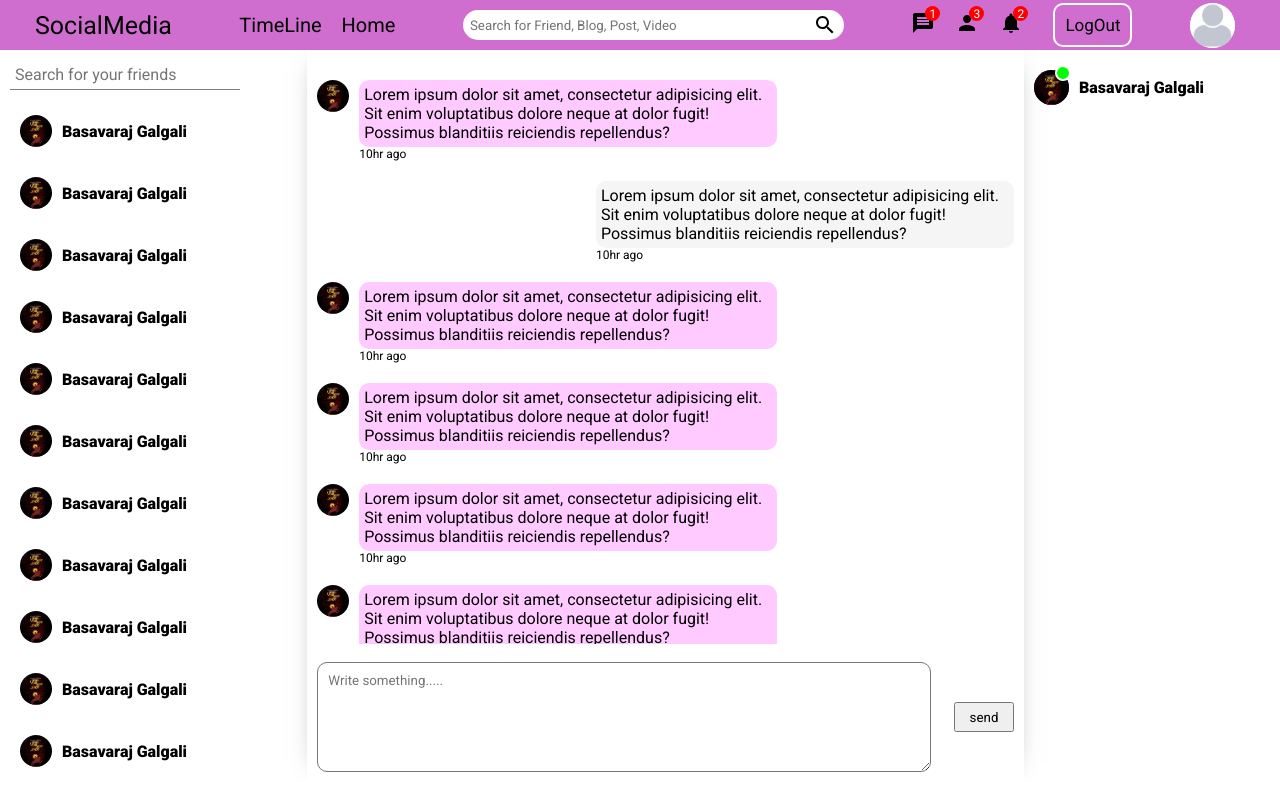
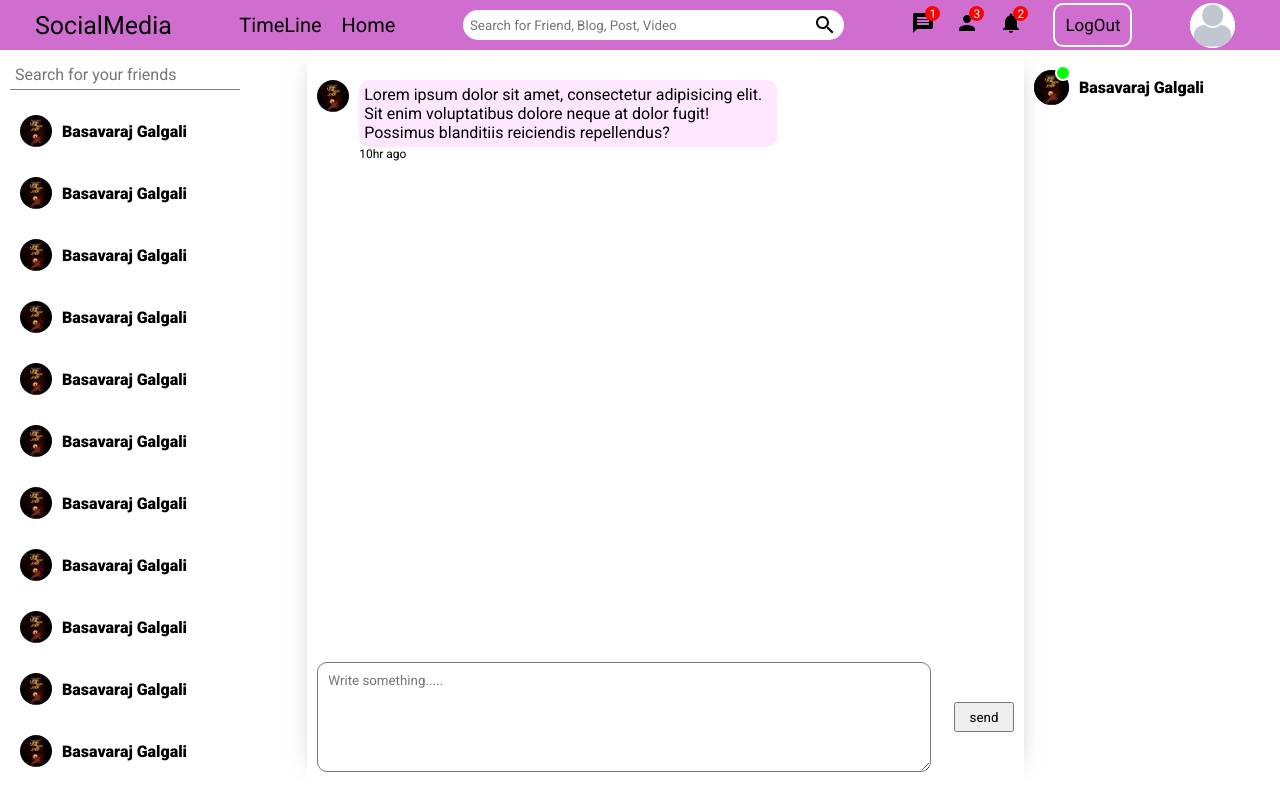
Before and after one commit to anurupkoli/socialMedia, a React (Create React App) app: page /messenger in a window 1280 px wide. Built offline with nearby package versions, Linux system fonts and the light colour scheme.

Commit message:
updated with bug fixes and creating conversations context

```diff
--- /dev/null
+++ b/src/Contexts/Messenger/MessengerContext.js
@@ -0,0 +1,5 @@
+import { createContext } from "react";
+
+const MessengerContext = createContext();
+
+export default MessengerContext;
--- a/src/components/leftbar/Leftbar.jsx
+++ b/src/components/leftbar/Leftbar.jsx
@@ -28,6 +28,10 @@ export default function Leftbar(props) {
     setRender((render)=>render+1)
   };
 
+  const handleChatClick = ()=>{
+    navigate('/messenger');
+  }
+
   useEffect(() => {
     if(localStorage.getItem('auth-token')){
       getUnfollowedFriends();
@@ -46,7 +50,7 @@ export default function Leftbar(props) {
             <RssFeedIcon />
             <span>Feed</span>
           </li>
-          <li className="leftBarFeedItems">
+          <li className="leftBarFeedItems" onClick={handleChatClick} >
             <ChatIcon />
             <span>Chats</span>
           </li>
--- a/src/components/pages/messenger/Messenger.jsx
+++ b/src/components/pages/messenger/Messenger.jsx
@@ -22,15 +22,6 @@ export default function Messanger() {
             <div className="messagesWrapper">
               <div className="messagesTop">
                 <Messages />
-                <Messages isUser={true} />
-                <Messages />
-                <Messages />
-                <Messages />
-                <Messages />
-                <Messages />
-                <Messages />
-                <Messages />
-                <Messages />
               </div>
               <div className="messagesBottom">
                 <textarea className="messageInputTextArea" name="message" id="message" placeholder="Write something....." >
--- a/src/components/pages/messenger/conversation/Conversation.jsx
+++ b/src/components/pages/messenger/conversation/Conversation.jsx
@@ -1,8 +1,12 @@
-import React from 'react'
+import React, { useEffect } from 'react'
 import './Conversation.css'
 import ConversationFriends from './ConversationFriends'
 
 export default function Conversation() {
+  useEffect(() => {
+
+  }, [])
+
   return (
     <>
       <div className="conversationMainContainer">
--- /dev/null
+++ b/src/components/pages/messenger/messages/Message.jsx
@@ -0,0 +1,21 @@
+import React from 'react'
+import './Messages.css'
+
+export default function Message(props) {
+    const {isUser} = props;
+  return (
+    <>
+        <div className={isUser?"messagesMainContainer user": "messagesMainContainer"}>
+        <div className="messagesProfileImg">
+          <img src="/images/shivaray2.jpg" alt="" />
+        </div>
+        <div className="messagesContainer">
+          <p className="messageText">
+            Lorem ipsum dolor sit amet, consectetur adipisicing elit. Sit enim voluptatibus dolore neque at dolor fugit! Possimus blanditiis reiciendis repellendus?
+          </p>
+          <p className="timeAgo">10hr ago</p>
+        </div>
+      </div>
+    </>
+  )
+}
--- a/src/components/pages/messenger/messages/Messages.css
+++ b/src/components/pages/messenger/messages/Messages.css
@@ -35,7 +35,7 @@
 }
 
 .messageText{
-    background-color: rgb(255, 202, 255);
+    background-color: rgb(255, 230, 255);
     border-radius: 10px;
     padding: 5px;
 }
--- a/src/components/pages/messenger/messages/Messages.jsx
+++ b/src/components/pages/messenger/messages/Messages.jsx
@@ -1,21 +1,12 @@
 import React from "react";
 import "./Messages.css";
+import Message from "./Message";
 
 export default function Messages(props) {
   const {isUser} = props;
   return (
     <>
-      <div className={isUser?"messagesMainContainer user": "messagesMainContainer"}>
-        <div className="messagesProfileImg">
-          <img src="/images/shivaray2.jpg" alt="" />
-        </div>
-        <div className="messagesContainer">
-          <p className="messageText">
-            Lorem ipsum dolor sit amet, consectetur adipisicing elit. Sit enim voluptatibus dolore neque at dolor fugit! Possimus blanditiis reiciendis repellendus?
-          </p>
-          <p className="timeAgo">10hr ago</p>
-        </div>
-      </div>
+      <Message isUser={isUser} />
     </>
   );
 }
--- a/src/components/topbar/Topbar.jsx
+++ b/src/components/topbar/Topbar.jsx
@@ -56,7 +56,7 @@ export default function Topbar() {
       <div className="navBarLinks">
         <span className="navBarLink">TimeLine</span>
         <NavLink to="/" style={{ textDecoration: "none" }}>
-          <span className="navBarLink">Home</span>
+          <span className="navBarLink"onClick={()=>navigate('/')} >Home</span>
         </NavLink>
       </div>
       <div className="middleNavbar">
@@ -64,7 +64,7 @@ export default function Topbar() {
         <SearchIcon style={{ cursor: "pointer" }} />
       </div>
       <div className="rightNavbar">
-        <div className="rightNavbarItem">
+        <div className="rightNavbarItem" onClick={()=>navigate('/messenger')} >
           <MessageIcon />
           <span>1</span>
         </div>
```
Also changed, not shown: src/Contexts/Messenger/MessengerState.js (added, +38 -0 lines).
